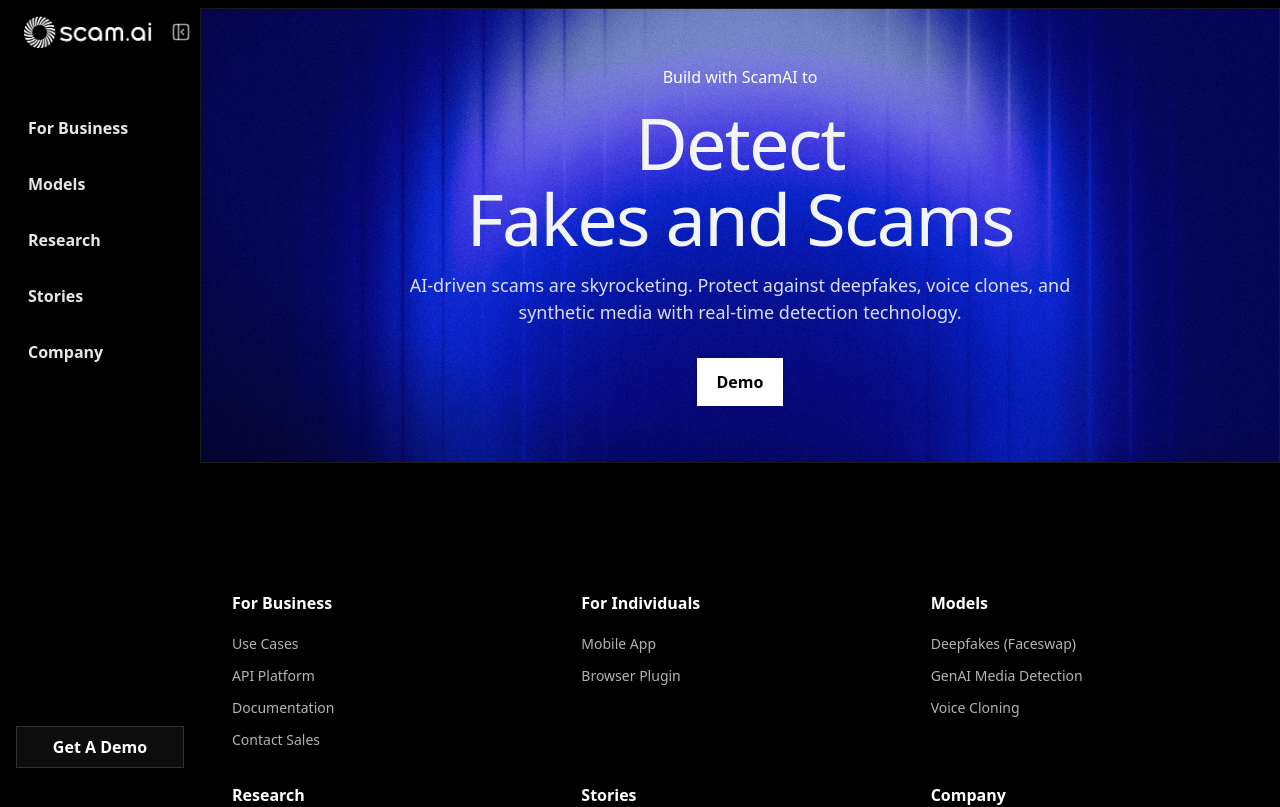
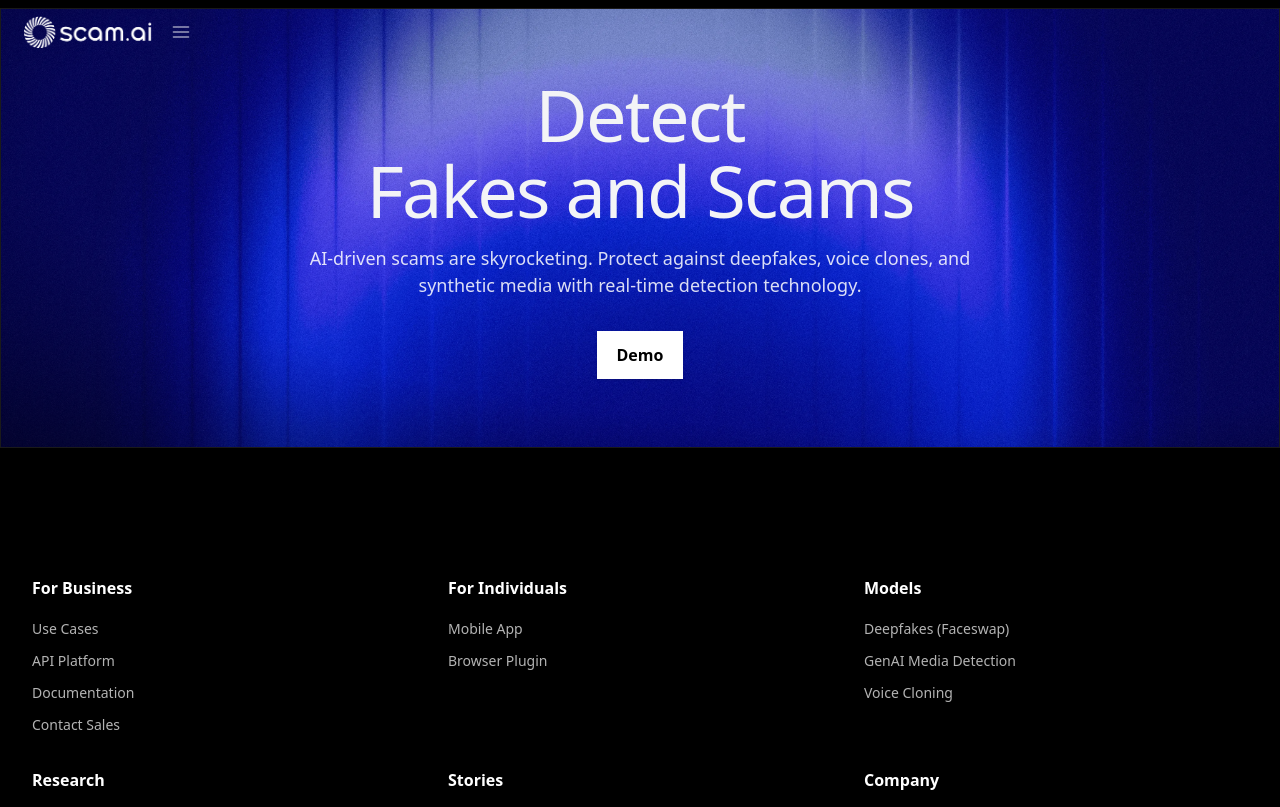
Before and after one commit to aptxaptx/scamai-landing, a Next.js app: page / in a window 1280 px wide. Shown: the top 807 px of the page. Built offline with nearby package versions, Linux system fonts and the light colour scheme.

Commit message:
Simplify sidebar toggle and update default visibility
Replaced separate sidebar show/hide icons with a single menu icon for the toggle button in SiteShell. Changed the default sidebar visibility to hidden on load. Also removed an unused paragraph from the hero section for a cleaner UI.

```diff
--- a/src/app/page.tsx
+++ b/src/app/page.tsx
@@ -50,14 +50,11 @@
               variants={sectionVariants}
               initial="initial"
               exit="exit"
-              className="relative overflow-hidden rounded-2xl border border-white/10 min-h-[40vh] sm:min-h-[45vh] md:min-h-[50vh] lg:min-h-[55vh] grid place-items-center"
+              className="relative overflow-hidden border border-white/10 min-h-[40vh] sm:min-h-[45vh] md:min-h-[50vh] lg:min-h-[55vh] grid place-items-center"
             >
               <div className="hero-image-bg" aria-hidden="true" />
               <div className="hero-image-vignette" aria-hidden="true" />
               <div className="relative z-10 text-center p-6 sm:p-8 md:p-12 lg:p-14">
-                <p className="text-white text-base mb-3 sm:mb-4">
-                  Build with ScamAI to
-                </p>
                 <h1 className="text-[clamp(32px,7.5vw,72px)] font-normal tracking-tight leading-[0.95] md:leading-[1.05] max-w-4xl mx-auto">
                   Detect <br />
                   Fakes and Scams <br />
--- a/src/components/SiteShell.tsx
+++ b/src/components/SiteShell.tsx
@@ -9,8 +9,8 @@
 
 // --- Icon Components ---
 
-// Icon for when the sidebar is VISIBLE (prompts user to HIDE)
-const IconSidebarHide = (props: React.SVGProps<SVGSVGElement>) => (
+// Simple menu icon for both states
+const MenuIcon = (props: React.SVGProps<SVGSVGElement>) => (
   <svg
     xmlns="http://www.w3.org/2000/svg"
     width="20"
@@ -23,38 +23,11 @@
     strokeLinejoin="round"
     {...props}
   >
-    {/* Outer container with rounded corners */}
-    <rect x="3" y="3" width="18" height="18" rx="3" />
-    {/* Vertical line representing the sidebar's edge */}
-    <path d="M9 3v18" />
-    {/* Left-pointing chevron indicating the "collapse" action */}
-    <path d="M15 9l-3 3 3 3" />
+    <line x1="3" y1="6" x2="21" y2="6" />
+    <line x1="3" y1="12" x2="21" y2="12" />
+    <line x1="3" y1="18" x2="21" y2="18" />
   </svg>
 );
-
-// Icon for when the sidebar is HIDDEN (prompts user to SHOW)
-const IconSidebarShow = (props: React.SVGProps<SVGSVGElement>) => (
-  <svg
-    xmlns="http://www.w3.org/2000/svg"
-    width="20"
-    height="20"
-    viewBox="0 0 24 24"
-    fill="none"
-    stroke="currentColor"
-    strokeWidth="2"
-    strokeLinecap="round"
-    strokeLinejoin="round"
-    {...props}
-  >
-    {/* Outer container with rounded corners */}
-    <rect x="3" y="3" width="18" height="18" rx="3" />
-    {/* Vertical line representing the sidebar's edge (consistent position) */}
-    <path d="M9 3v18" />
-    {/* Right-pointing chevron indicating the "expand" action */}
-    <path d="M12 9l3 3-3 3" />
-  </svg>
-);
-
 
 // --- Main Component ---
 
@@ -87,14 +60,14 @@
           />
         </Link>
 
-        {/* --- REFINED Sidebar Toggle Button --- */}
+        {/* --- Simple Menu Toggle Button --- */}
         <button
           onClick={toggleSidebar}
           className="flex items-center justify-center w-8 h-8 rounded-md text-white/60 hover:text-white hover:bg-white/10 transition-colors"
           aria-label={isSidebarVisible ? "Hide sidebar" : "Show sidebar"}
           title={isSidebarVisible ? "Hide sidebar" : "Show sidebar"}
         >
-          {isSidebarVisible ? <IconSidebarHide /> : <IconSidebarShow />}
+          <MenuIcon />
         </button>
       </div>
 
@@ -102,9 +75,7 @@
       <MobileNav />
 
       {/* Desktop Sidebar */}
-      <DesktopSidebar
-        isVisible={isSidebarVisible}
-      />
+      <DesktopSidebar isVisible={isSidebarVisible} />
 
       {/* Main Content */}
       <main className="pr-4 md:pr-0">
--- a/src/contexts/SidebarContext.tsx
+++ b/src/contexts/SidebarContext.tsx
@@ -1,6 +1,6 @@
 "use client";
 
-import React, { createContext, useContext, useState, ReactNode } from 'react';
+import React, { createContext, useContext, useState, ReactNode } from "react";
 
 type SidebarContextType = {
   isSidebarVisible: boolean;
@@ -10,7 +10,7 @@
 const SidebarContext = createContext<SidebarContextType | undefined>(undefined);
 
 export function SidebarProvider({ children }: { children: ReactNode }) {
-  const [isSidebarVisible, setIsSidebarVisible] = useState(true);
+  const [isSidebarVisible, setIsSidebarVisible] = useState(false);
 
   const toggleSidebar = () => {
     setIsSidebarVisible(!isSidebarVisible);
@@ -26,7 +26,7 @@
 export function useSidebar() {
   const context = useContext(SidebarContext);
   if (context === undefined) {
-    throw new Error('useSidebar must be used within a SidebarProvider');
+    throw new Error("useSidebar must be used within a SidebarProvider");
   }
   return context;
 }
```
